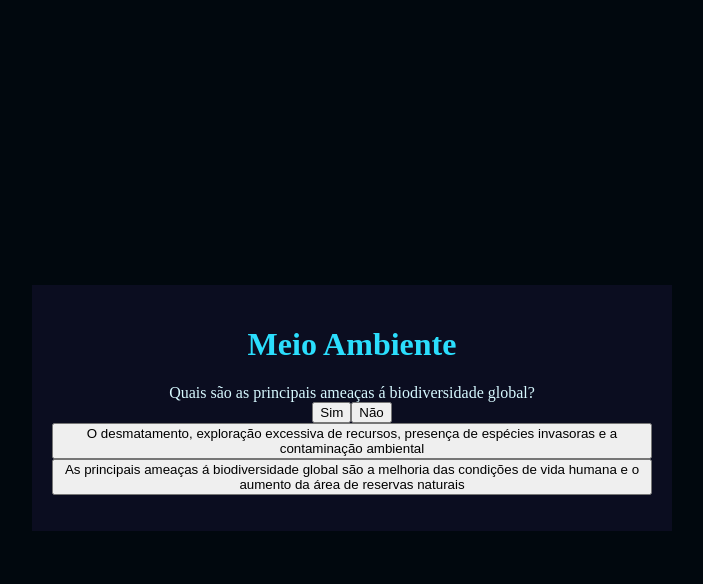
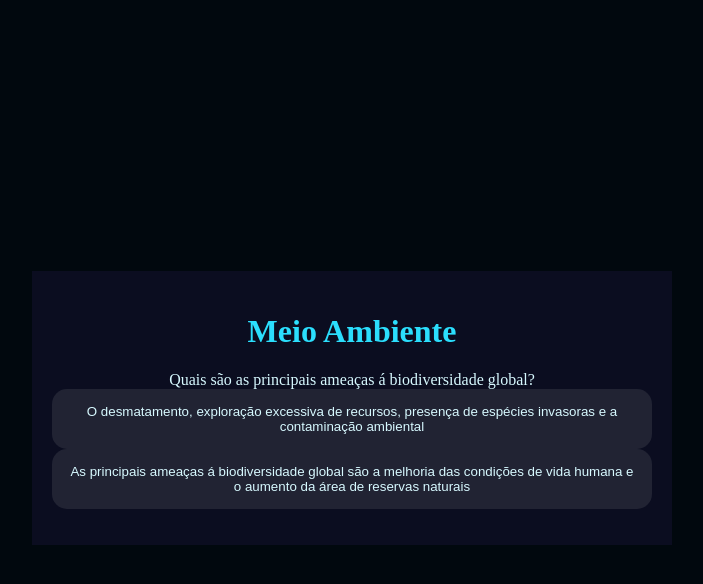
Before and after one commit to angelicanascimentoo/angelica-meio-ambiente, a plain HTML site: page index.html in a window 1280 px wide. Both pictures are taken after a click on the button "Sim". Shown: the whole page, without its empty margins (288-991 px from the left). Drawn offline with Linux system fonts and the light colour scheme.

Commit message:
24.06.2024
aula 9 e 10

```diff
--- a/script.js
+++ b/script.js
@@ -82,8 +82,13 @@ let perguntaAtual;
 let historiaFinal = "";
 
 function mostraPergunta() {
+    if(atual >= perguntas.length){
+        mostraResultado();
+        return;
+    }
     perguntaAtual = perguntas[atual];
     caixaPerguntas.textContent = perguntaAtual.enunciado;
+    caixaAlternativas.textContent = "";
     mostraAlternativas();
 }
 
@@ -98,8 +103,15 @@ function mostraAlternativas(){
 
 function respostaSelecionada(opcaoSeleconada){
     const afirmacoes = opcaoSeleconada.afirmacoes;
-    historiaFinal = afirmacoes;
+    historiaFinal += afirmacoes + " ";
     atual++;
     mostraPergunta();
 }
+
+function mostraResultado(){
+    caixaPerguntas.textContent = "Em 2024...";
+    textoResultado.textContent = historiaFinal;
+    caixaAlternativas.textContent= "";
+}
+
 mostraPergunta();
--- a/style.css
+++ b/style.css
@@ -27,3 +27,15 @@ body {
 h1{
     color: var(--cor-destaque);
 }
+
+button {
+    background-color: var(--cor-secundaria);
+    color: var(--cor-texto);
+    border: none;
+    border-radius: 15px;
+    padding: 15px;
+}
+
+button:hover{
+    background-color: var(--cor-destaque);
+}
```
